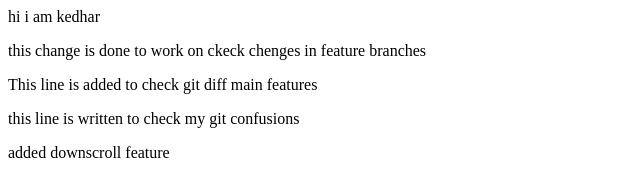
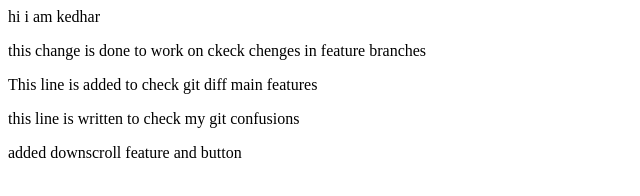
Before and after one commit to SWAYAMPAKULA-KEDHARNATH/Localrepo, a plain HTML site: page index.html in a window 1280 px wide. Shown: the full height of the page, 0-640 px from the left. Drawn offline with Linux system fonts and the light colour scheme.

Commit message:
to check pull request

```diff
--- a/index.html
+++ b/index.html
@@ -12,5 +12,5 @@
 
 </p>
 <p>
-    added downscroll feature
+    added downscroll feature and button
 </p>
```
